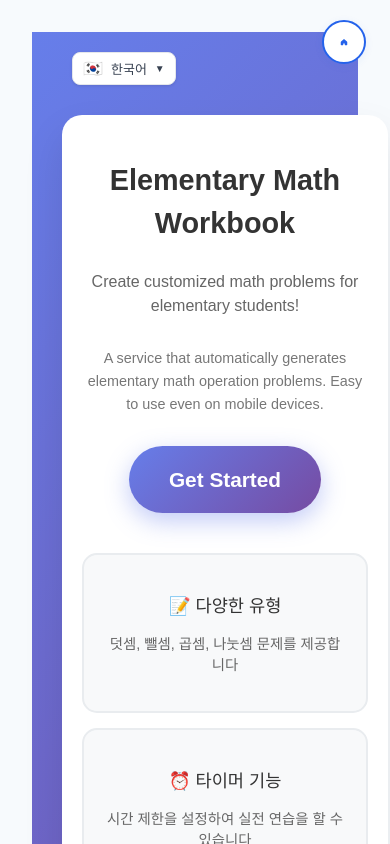
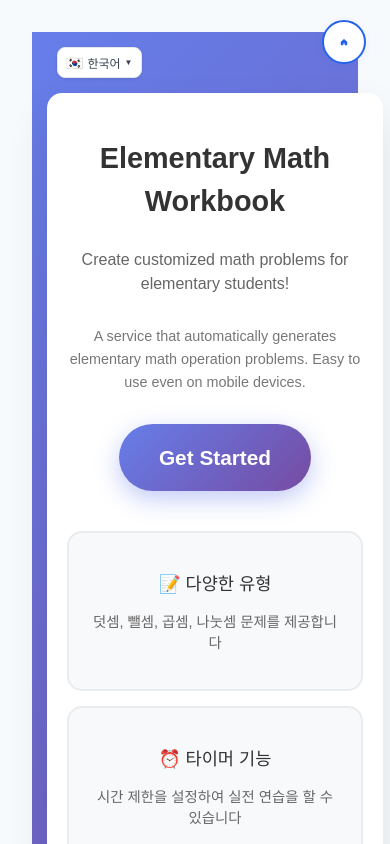
Before and after one commit to DotoriPicnic/mathgo, a React (Vite) app: page / in a window 390 px wide. Shown: the top 844 px of the page. Built offline with nearby package versions, Linux system fonts and the light colour scheme.

Commit message:
Improve mobile responsive design: fix layout issues and optimize language selector for mobile

```diff
--- a/src/components/LanguageSelector.css
+++ b/src/components/LanguageSelector.css
@@ -85,20 +85,35 @@
 
 @media (max-width: 768px) {
   .language-button {
-    padding: 6px 10px;
-    font-size: 13px;
+    padding: 6px 8px;
+    font-size: 12px;
+    gap: 4px;
+  }
+
+  .flag {
+    font-size: 14px;
   }
 
   .language-name {
-    font-size: 13px;
+    font-size: 12px;
+  }
+
+  .arrow {
+    font-size: 8px;
   }
 
   .language-dropdown {
-    min-width: 120px;
+    min-width: 110px;
+    right: -10px;
   }
 
   .language-option {
     padding: 8px 10px;
-    font-size: 13px;
+    font-size: 12px;
+    gap: 6px;
+  }
+
+  .language-option .flag {
+    font-size: 14px;
   }
 }
--- a/src/pages/MainPage.css
+++ b/src/pages/MainPage.css
@@ -12,6 +12,7 @@
   align-items: center;
   margin-bottom: 20px;
   padding: 0 20px;
+  flex-shrink: 0;
 }
 
 .main-container {
@@ -27,6 +28,7 @@
   display: flex;
   flex-direction: column;
   justify-content: center;
+  min-height: 0;
 }
 
 .main-title {
@@ -102,9 +104,20 @@
 }
 
 @media (max-width: 768px) {
+  .main-page {
+    padding: 15px;
+  }
+
+  .header {
+    margin-bottom: 15px;
+    padding: 0 10px;
+  }
+
   .main-container {
     padding: 25px 20px;
-    margin: 10px;
+    margin: 0;
+    border-radius: 15px;
+    min-height: auto;
   }
 
   .main-title {
```
